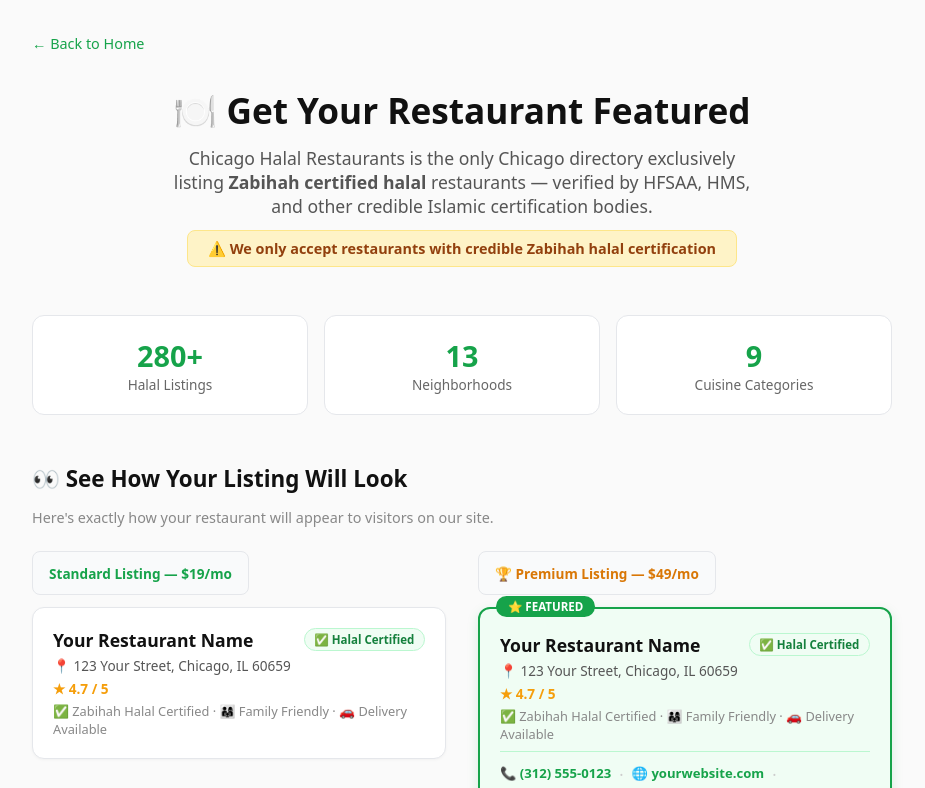
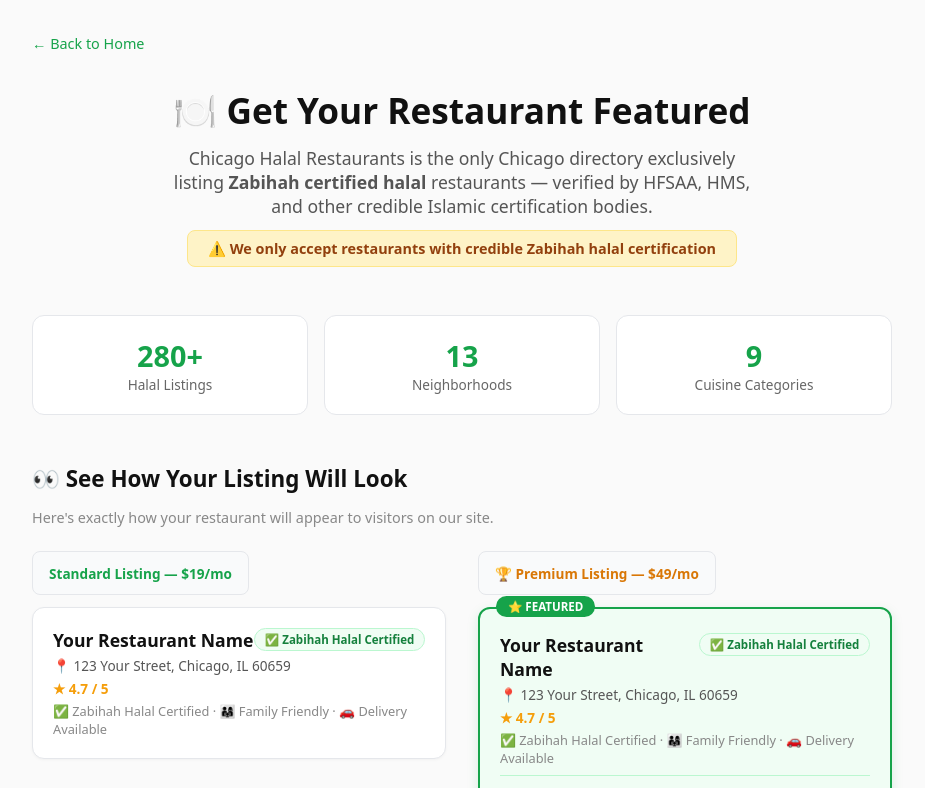
Before and after one commit to syedja/chicagohalalrestaurants, a Next.js app: page /advertise in a window 1280 px wide. Shown: the top 788 px of the page, without its empty margins (178-1103 px from the left). Built offline with nearby package versions, Linux system fonts and the light colour scheme.

Commit message:
Fix all Halal Certified badges to Zabihah Halal Certified

```diff
--- a/app/advertise/page.js
+++ b/app/advertise/page.js
@@ -9,7 +9,7 @@
   <div style={{ border: '1px solid #e5e7eb', borderRadius: '12px', padding: '1.25rem', background: '#fff', boxShadow: '0 1px 3px rgba(0,0,0,0.04)' }}>
     <div style={{ display: 'flex', justifyContent: 'space-between', alignItems: 'flex-start' }}>
       <h3 style={{ margin: '0 0 0.25rem', fontSize: '1.1rem', fontWeight: '700', color: '#111' }}>Your Restaurant Name</h3>
-      <span style={{ background: '#f0fdf4', border: '1px solid #bbf7d0', color: '#15803d', fontSize: '0.72rem', fontWeight: '700', padding: '0.2rem 0.6rem', borderRadius: '20px', whiteSpace: 'nowrap' }}>✅ Halal Certified</span>
+      <span style={{ background: '#f0fdf4', border: '1px solid #bbf7d0', color: '#15803d', fontSize: '0.72rem', fontWeight: '700', padding: '0.2rem 0.6rem', borderRadius: '20px', whiteSpace: 'nowrap' }}>✅ Zabihah Halal Certified</span>
     </div>
     <p style={{ margin: '0 0 0.25rem', color: '#555', fontSize: '0.85rem' }}>📍 123 Your Street, Chicago, IL 60659</p>
     <p style={{ margin: '0 0 0.25rem', color: '#f59e0b', fontSize: '0.85rem', fontWeight: '600' }}>★ 4.7 / 5</p>
@@ -22,7 +22,7 @@
     <div style={{ position: 'absolute', top: '-13px', left: '1rem', background: '#16a34a', color: '#fff', fontSize: '0.72rem', fontWeight: '700', padding: '0.2rem 0.75rem', borderRadius: '20px' }}>⭐ FEATURED</div>
     <div style={{ display: 'flex', justifyContent: 'space-between', alignItems: 'flex-start', marginTop: '0.25rem' }}>
       <h3 style={{ margin: '0 0 0.25rem', fontSize: '1.1rem', fontWeight: '700', color: '#111' }}>Your Restaurant Name</h3>
-      <span style={{ background: '#f0fdf4', border: '1px solid #bbf7d0', color: '#15803d', fontSize: '0.72rem', fontWeight: '700', padding: '0.2rem 0.6rem', borderRadius: '20px', whiteSpace: 'nowrap' }}>✅ Halal Certified</span>
+      <span style={{ background: '#f0fdf4', border: '1px solid #bbf7d0', color: '#15803d', fontSize: '0.72rem', fontWeight: '700', padding: '0.2rem 0.6rem', borderRadius: '20px', whiteSpace: 'nowrap' }}>✅ Zabihah Halal Certified</span>
     </div>
     <p style={{ margin: '0 0 0.25rem', color: '#555', fontSize: '0.85rem' }}>📍 123 Your Street, Chicago, IL 60659</p>
     <p style={{ margin: '0 0 0.25rem', color: '#f59e0b', fontSize: '0.85rem', fontWeight: '600' }}>★ 4.7 / 5</p>
```
